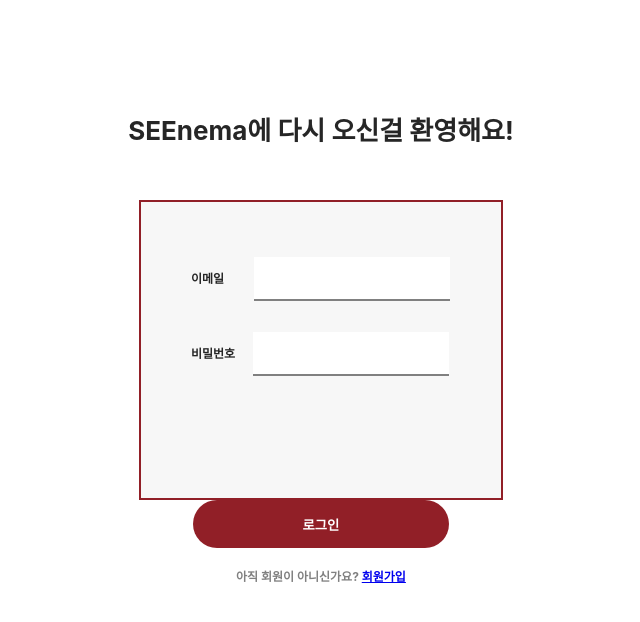
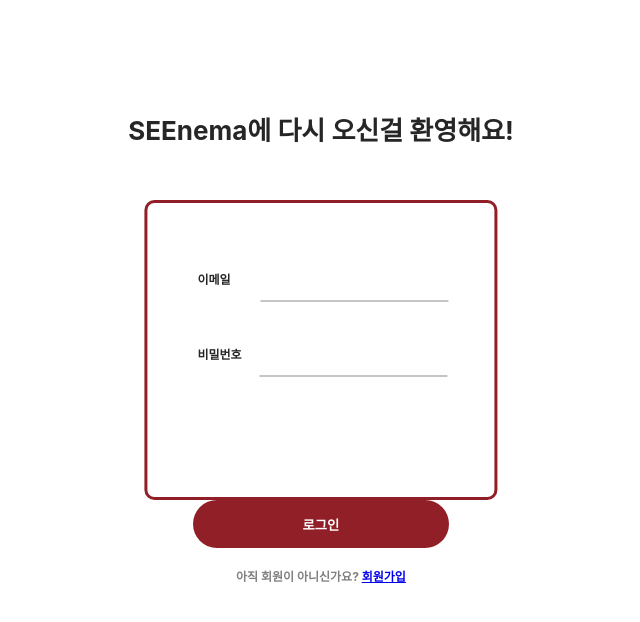
Before and after one commit to SEE-NEMA/front-end, a React (Create React App) app: page / in a window 1280 px wide. Shown: the top 622 px of the page, without its empty margins (319-959 px from the left). Built offline with nearby package versions, Linux system fonts and the light colour scheme.

Commit message:
로그인/회원가입 스타일 변경
* Login.css / Signup.css 테두리 스타일 변경

```diff
--- a/src/Login/Login.css
+++ b/src/Login/Login.css
@@ -11,15 +11,16 @@
     position : absolute;
     top: 200px;
     bottom: 300px;
-    width: 25%;
+    width: 24%;
     max-width: 500px;
     padding: 0 20px;
+    border-radius: 10px;
 
     left: 50%;
     transform: translate(-50%, 0);
 
-    border: 2px solid #911F27;
-    background-color: #F7F7F7;
+    border: 3px solid #911F27;
+    background-color: #ffffff;
 
     overflow: hidden;
 
@@ -63,7 +64,7 @@
     margin-top:15px;
     outline : none;
     border : none;
-    border-bottom: 2px solid gray;
+    border-bottom: 2px solid rgb(198, 196, 196);
     height : 40px;
     font-size : 14px;
     font-weight : 400;
@@ -75,7 +76,7 @@
     margin-top:15px;
     outline : none;
     border : none;
-    border-bottom: 2px solid gray;
+    border-bottom: 2px solid rgb(198, 196, 196);
     height : 40px;
     font-size : 14px;
     font-weight : 400;
--- a/src/Signup/Signup.css
+++ b/src/Signup/Signup.css
@@ -10,15 +10,16 @@
       position : absolute;
       top:140px;
       bottom: 220px;
-      width: 25%;
+      width: 24%;
       max-width: 500px;
       padding: 0 20px;
+      border-radius: 10px;
 
       left: 50%;
       transform: translate(-50%, 0);
 
-      border: 2px solid #911F27;
-      background-color: #F7F7F7;
+      border: 3px solid #911F27;
+      background-color: #ffffff;
 
       overflow: hidden;
 
@@ -66,7 +67,7 @@
         margin-top:15px;
         outline : none;
         border : none;
-        border-bottom: 2px solid gray;
+        border-bottom: 2px solid rgb(198, 196, 196);
         height : 40px;
         font-size : 14px;
         font-weight : 400;
@@ -79,7 +80,7 @@
       margin-top:15px;
       outline : none;
       border : none;
-      border-bottom: 2px solid gray;
+      border-bottom: 2px solid rgb(198, 196, 196);
       height : 40px;
       font-size : 14px;
       font-weight : 400;
```
